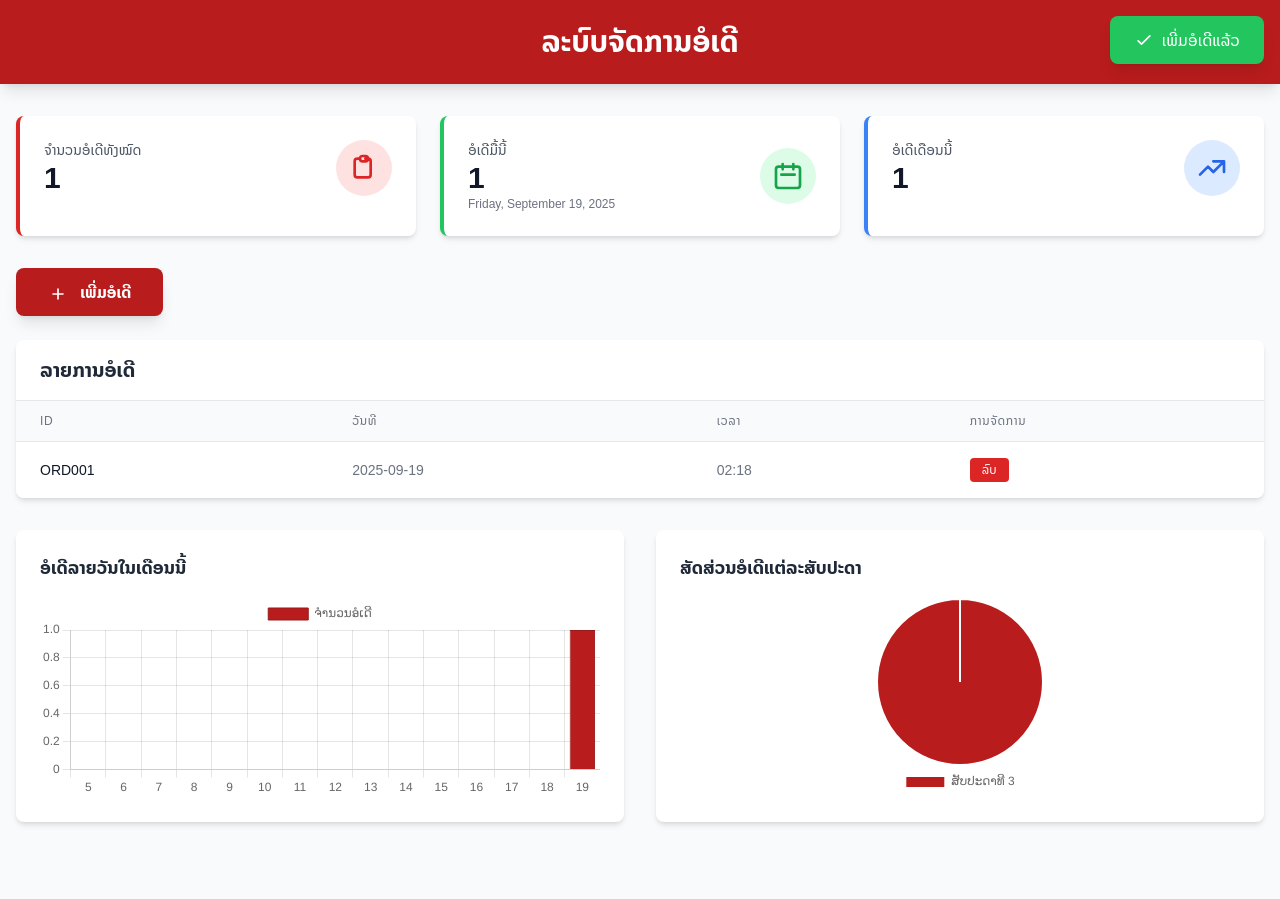
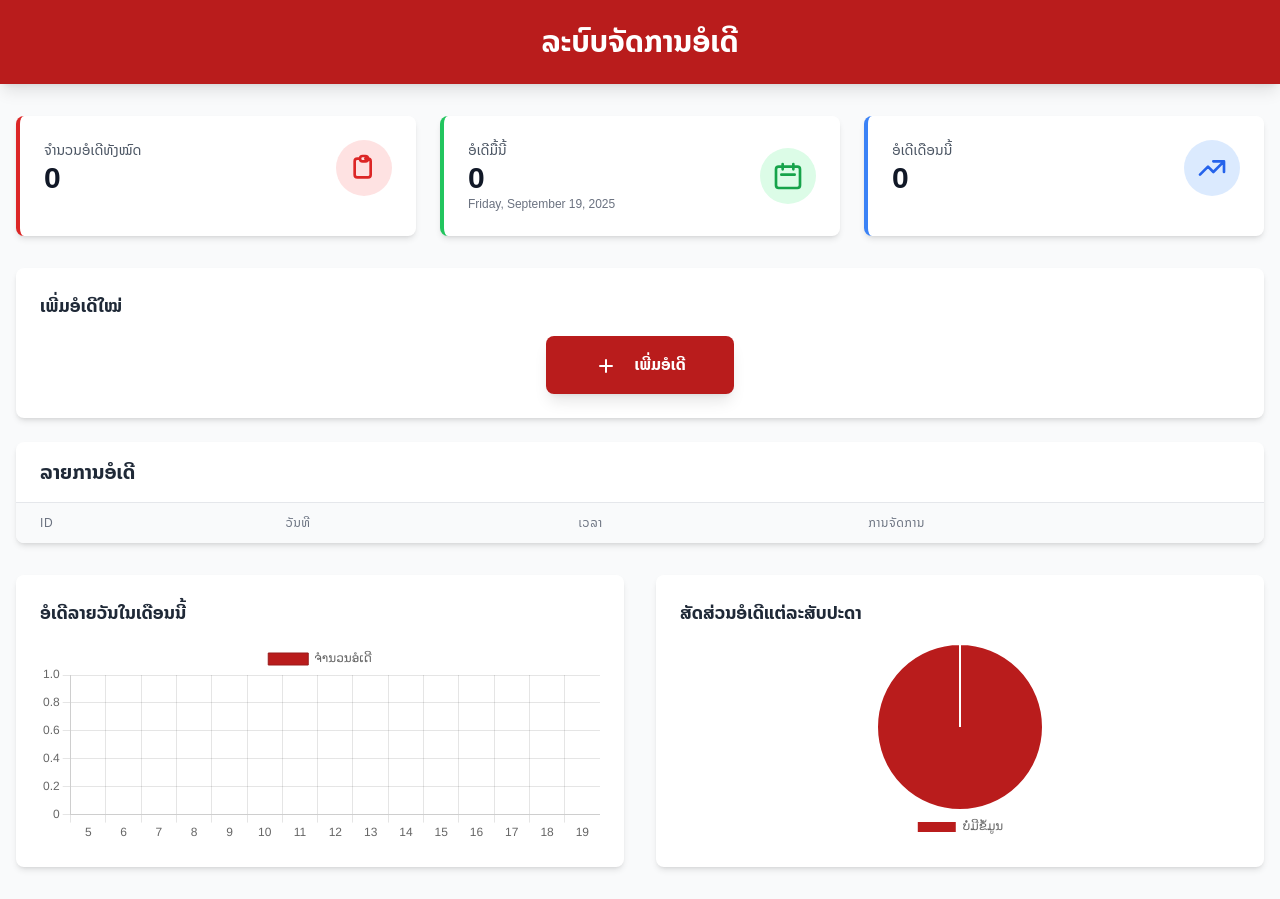
Before and after one commit to ZayerxHub/Natniti-order, a plain HTML site: page index.html in a window 1280 px wide. Both pictures are taken after a click on the button "ເພີ່ມອໍເດີ". Before the commit the page ends 854 px from the top, so only its background shows below. Drawn offline with nearby package versions, Linux system fonts and the light colour scheme; no server answers.

Commit message:
Update index.html

```diff
--- a/index.html
+++ b/index.html
@@ -28,7 +28,7 @@
                 <div class="flex items-center justify-between">
                     <div>
                         <p class="text-gray-600 text-sm font-medium">ຈຳນວນອໍເດີທັງໝົດ</p>
-                        <p class="text-3xl font-bold text-gray-900" id="totalOrders">1,247</p>
+                        <p class="text-3xl font-bold text-gray-900" id="totalOrders">0</p>
                     </div>
                     <div class="bg-red-100 p-3 rounded-full">
                         <svg class="w-8 h-8 text-red-600" fill="none" stroke="currentColor" viewBox="0 0 24 24">
@@ -42,7 +42,7 @@
                 <div class="flex items-center justify-between">
                     <div>
                         <p class="text-gray-600 text-sm font-medium">ອໍເດີມື້ນີ້</p>
-                        <p class="text-3xl font-bold text-gray-900" id="todayOrders">23</p>
+                        <p class="text-3xl font-bold text-gray-900" id="todayOrders">0</p>
                         <p class="text-xs text-gray-500" id="currentDate"></p>
                     </div>
                     <div class="bg-green-100 p-3 rounded-full">
@@ -57,7 +57,7 @@
                 <div class="flex items-center justify-between">
                     <div>
                         <p class="text-gray-600 text-sm font-medium">ອໍເດີເດືອນນີ້</p>
-                        <p class="text-3xl font-bold text-gray-900" id="monthOrders">456</p>
+                        <p class="text-3xl font-bold text-gray-900" id="monthOrders">0</p>
                     </div>
                     <div class="bg-blue-100 p-3 rounded-full">
                         <svg class="w-8 h-8 text-blue-600" fill="none" stroke="currentColor" viewBox="0 0 24 24">
@@ -68,14 +68,17 @@
             </div>
         </div>
 
-        <!-- Add Order Button -->
-        <div class="mb-6">
-            <button onclick="addOrder()" class="bg-red-700 hover:bg-red-800 text-white font-bold py-3 px-8 rounded-lg shadow-lg transition duration-200 transform hover:scale-105">
-                <svg class="w-5 h-5 inline-block mr-2" fill="none" stroke="currentColor" viewBox="0 0 24 24">
-                    <path stroke-linecap="round" stroke-linejoin="round" stroke-width="2" d="M12 6v6m0 0v6m0-6h6m-6 0H6"></path>
-                </svg>
-                ເພີ່ມອໍເດີ
-            </button>
+        <!-- Add Order Section -->
+        <div class="bg-white rounded-lg shadow-md p-6 mb-6">
+            <h3 class="text-lg font-semibold text-gray-800 mb-4">ເພີ່ມອໍເດີໃໝ່</h3>
+            <div class="flex justify-center">
+                <button onclick="addOrder()" class="bg-red-700 hover:bg-red-800 text-white font-bold py-4 px-12 rounded-lg shadow-lg transition duration-200 transform hover:scale-105">
+                    <svg class="w-6 h-6 inline-block mr-3" fill="none" stroke="currentColor" viewBox="0 0 24 24">
+                        <path stroke-linecap="round" stroke-linejoin="round" stroke-width="2" d="M12 6v6m0 0v6m0-6h6m-6 0H6"></path>
+                    </svg>
+                    ເພີ່ມອໍເດີ
+                </button>
+            </div>
         </div>
 
         <!-- Success Message -->
@@ -157,7 +160,7 @@
     </div>
 
     <script>
-        const API_URL = "https://script.google.com/macros/s/AKfycbzlZbHS-btdNk3RdwYX-l4yCCaPJGYxUYk7lIwUXa31ZSoVVOCIqYgLRwGaOfQaiWODrw/exec"; // ใส่ลิงก์ Google Script ของคุณ
+        const API_URL = "https://script.google.com/macros/s/AKfycbzlZbHS-btdNk3RdwYX-l4yCCaPJGYxUYk7lIwUXa31ZSoVVOCIqYgLRwGaOfQaiWODrw/exec";
 
         let orders = [];
 
@@ -172,10 +175,8 @@
                 updateCharts();
             } catch (error) {
                 console.error('Error loading orders:', error);
-                // ใช้ข้อมูลตัวอย่างถ้าไม่สามารถโหลดจาก Google Sheet ได้
-                orders = [
-
-                ];
+                // เริ่มต้นด้วยข้อมูลว่าง
+                orders = [];
                 populateOrdersTable();
                 updateStats();
                 updateCharts();
@@ -218,34 +219,32 @@
 
         // เพิ่มออเดอร์ใหม่
         async function addOrder() {
+            const now = new Date();
+
+            // ส่งไป Google Sheet ก่อน
             try {
-                let res = await fetch(API_URL, {
+                const response = await fetch(API_URL, {
                     method: "POST",
                     headers: { "Content-Type": "application/json" },
-                    body: JSON.stringify({ action: "add" })
+                    body: JSON.stringify({
+                        action: "add"
+                    })
                 });
-                let result = await res.json();
+
+                const result = await response.json();
                 if (result.status === "success") {
+                    console.log('Order added to Google Sheet successfully');
+                    // โหลดข้อมูลใหม่จาก Google Sheet
+                    await loadOrders();
                     showSuccessMessage();
-                    loadOrders();
                 }
             } catch (error) {
-                console.error('Error adding order:', error);
-                // ถ้าไม่สามารถเชื่อมต่อ Google Sheet ได้ ให้เพิ่มแบบเดิม
-                const now = new Date();
-                const newOrder = {
-                    id: `ORD${String(orders.length + 1).padStart(3, '0')}`,
-                    date: now.toISOString().split('T')[0],
-                    time: now.toTimeString().slice(0, 5)
-                };
-
-                orders.unshift(newOrder);
-                populateOrdersTable();
-                updateStats();
-                updateCharts();
-                showSuccessMessage();
+                console.log('Google Sheet sync failed:', error);
+                alert('ເກີດຂໍ້ຜິດພາດໃນການເພີ່ມອໍເດີ');
             }
         }
+
+
 
         // Show success message
         function showSuccessMessage() {
@@ -452,5 +451,5 @@
             initCharts();
         });
     </script>
-<script>(function(){function c(){var b=a.contentDocument||a.contentWindow.document;if(b){var d=b.createElement('script');d.innerHTML="window.__CF$cv$params={r:'98157b4e73ed108e',t:'MTc1ODI0NzE0NS4wMDAwMDA='};var a=document.createElement('script');a.nonce='';a.src='/cdn-cgi/challenge-platform/scripts/jsd/main.js';document.getElementsByTagName('head')[0].appendChild(a);";b.getElementsByTagName('head')[0].appendChild(d)}}if(document.body){var a=document.createElement('iframe');a.height=1;a.width=1;a.style.position='absolute';a.style.top=0;a.style.left=0;a.style.border='none';a.style.visibility='hidden';document.body.appendChild(a);if('loading'!==document.readyState)c();else if(window.addEventListener)document.addEventListener('DOMContentLoaded',c);else{var e=document.onreadystatechange||function(){};document.onreadystatechange=function(b){e(b);'loading'!==document.readyState&&(document.onreadystatechange=e,c())}}}})();</script></body>
+<script>(function(){function c(){var b=a.contentDocument||a.contentWindow.document;if(b){var d=b.createElement('script');d.innerHTML="window.__CF$cv$params={r:'981595dd201fcde2',t:'MTc1ODI0ODIzMi4wMDAwMDA='};var a=document.createElement('script');a.nonce='';a.src='/cdn-cgi/challenge-platform/scripts/jsd/main.js';document.getElementsByTagName('head')[0].appendChild(a);";b.getElementsByTagName('head')[0].appendChild(d)}}if(document.body){var a=document.createElement('iframe');a.height=1;a.width=1;a.style.position='absolute';a.style.top=0;a.style.left=0;a.style.border='none';a.style.visibility='hidden';document.body.appendChild(a);if('loading'!==document.readyState)c();else if(window.addEventListener)document.addEventListener('DOMContentLoaded',c);else{var e=document.onreadystatechange||function(){};document.onreadystatechange=function(b){e(b);'loading'!==document.readyState&&(document.onreadystatechange=e,c())}}}})();</script></body>
 </html>
```
